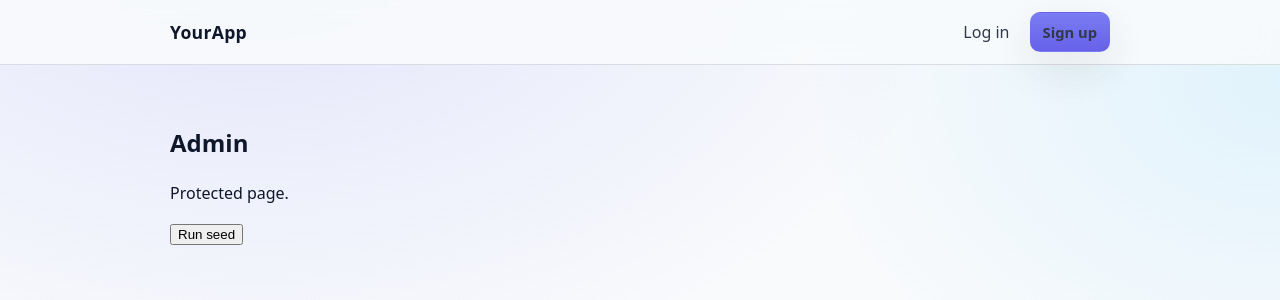
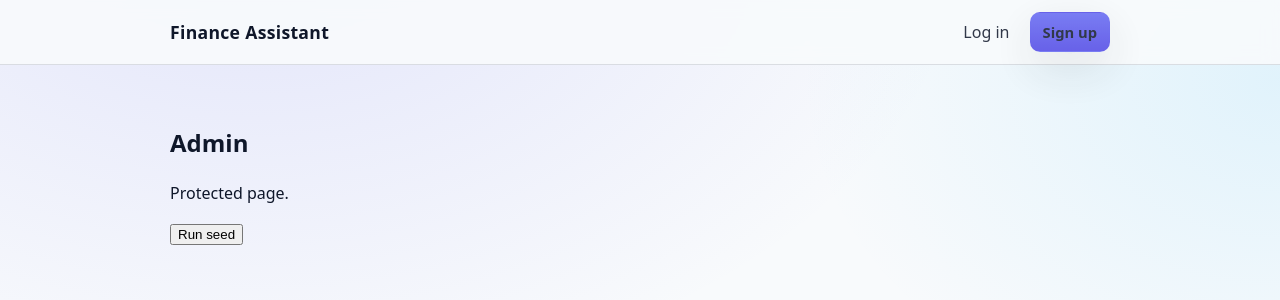
Before and after one commit to ankbis/finance_assistant, a FastAPI app: page /admin in a window 1280 px wide. Shown: the top 300 px of the page. Run offline with FastAPI, Linux system fonts and the light colour scheme; parts of the project's set-up code (start-up, migrations or seed data) failed here and were passed over.

Commit message:
Update App Name

```diff
--- a/templates/base.html
+++ b/templates/base.html
@@ -9,7 +9,7 @@
 <body>
   <header class="site-header">
     <div class="container header-inner">
-      <a class="brand" href="/">YourApp</a>
+      <a class="brand" href="/">Finance Assistant</a>
       <nav class="nav">
          {% if user_display %}
            <span class="nav-pill">Hi, {{ user_display }}</span>
```
